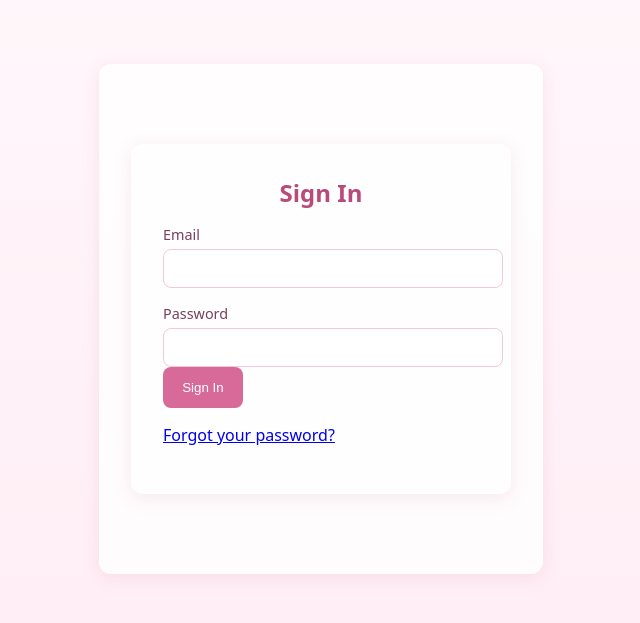
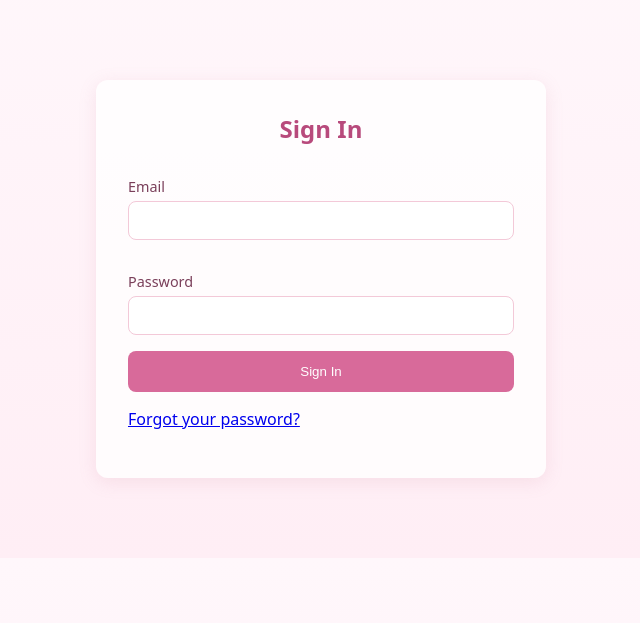
Before and after one commit to Blank55-cell/milestoneproject3, a Django app: page /accounts/login/ in a window 1280 px wide. Shown: the part 55-678 px from the top of the page, without its empty margins (319-959 px from the left). Run offline with Django 4.2, Linux system fonts and the light colour scheme.

Commit message:
Final fix for auth panel visibility and input styling

```diff
--- a/static/css/style.css
+++ b/static/css/style.css
@@ -87,12 +87,19 @@ body {
 
 /* Auth pages */
 .auth-container {
-  max-width: 380px;
+  max-width: 450px;
   margin: 4rem auto;
-  padding: 2rem;
-  background: #ffffffcc;
-  border-radius: 12px;
-  box-shadow: 0 4px 18px rgba(200, 120, 150, 0.15);
+  padding: 1rem;
+}
+
+.auth-panel {
+  width: 100%;
+  box-sizing: border-box;
+}
+
+.auth-form {
+  display: flex;
+  flex-direction: column;
 }
 
 .auth-form label {
@@ -104,7 +111,9 @@ body {
 
 .auth-form input {
   width: 100%;
+  box-sizing: border-box;
   padding: 0.7rem;
+  margin-bottom: 1rem;
   border: 1px solid #f3c9d8;
   border-radius: 8px;
   background: #fff;
@@ -114,6 +123,11 @@ body {
   outline: none;
   border-color: #d86a9a;
   box-shadow: 0 0 0 3px rgba(216, 106, 154, 0.2);
+}
+
+.auth-container .soft-card {
+  max-width: 100%;
+  margin: 0 auto;
 }
 
 .soft-link {
@@ -126,7 +140,7 @@ body {
 }
 
 .hidden {
-  display: none;
+  display: none !important;
 }
 
 /* Home page */
```
